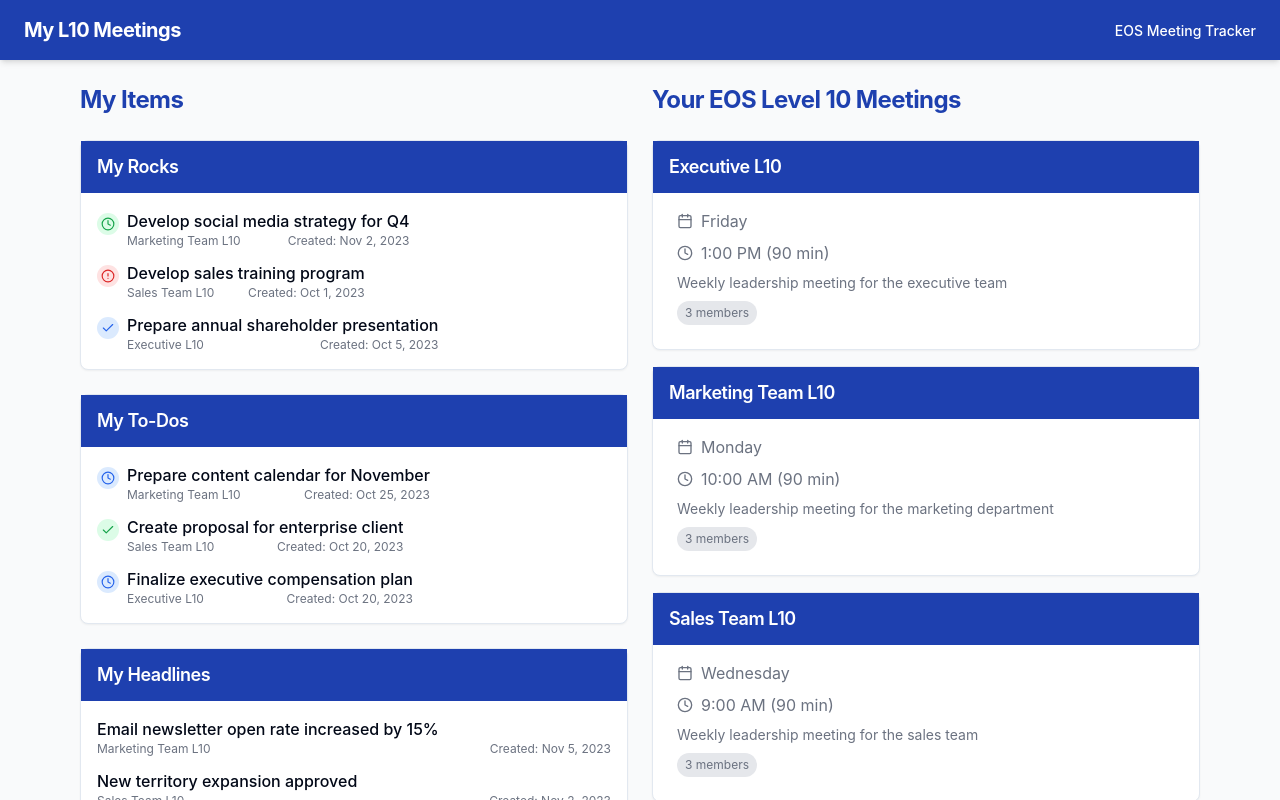
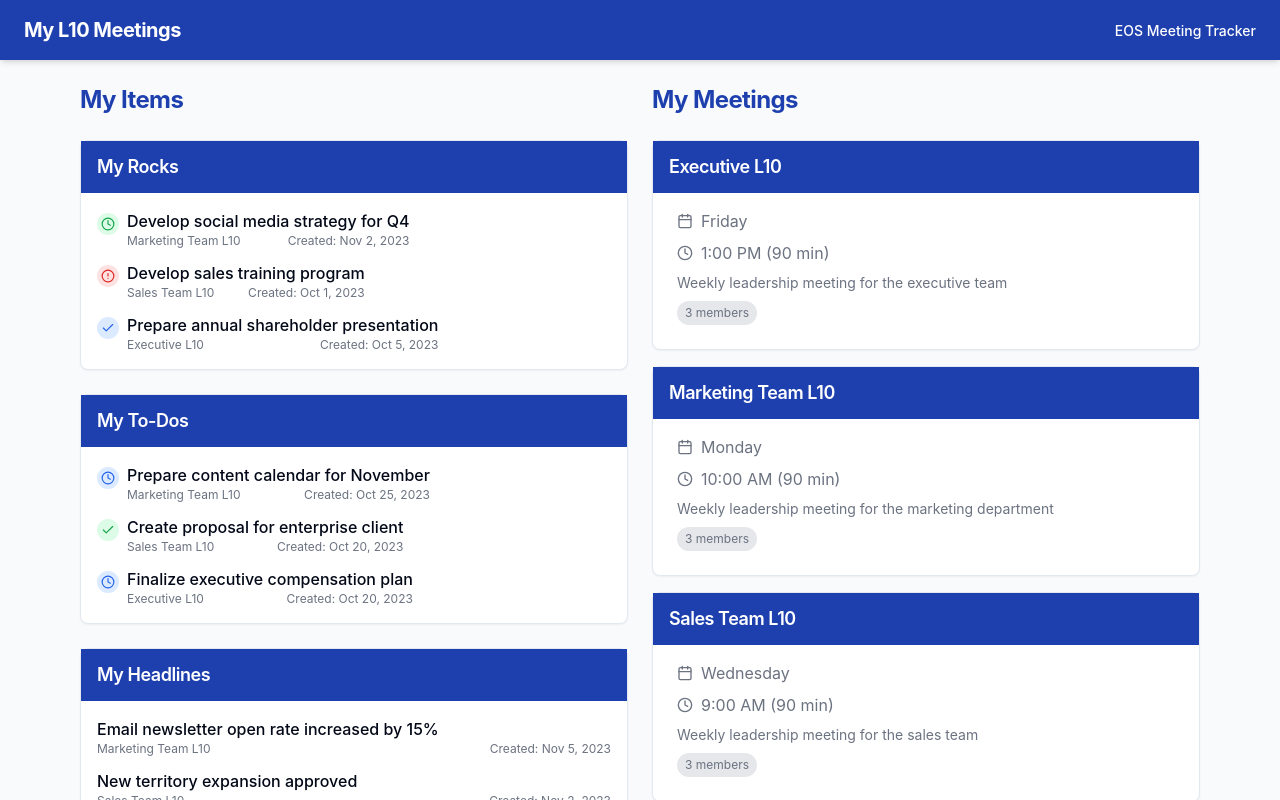
Before and after one commit to mgivney/agenda-x, a React (Vite) app: page /meetings in a window 1280 px wide. Shown: the top 800 px of the page. Built offline with nearby package versions, Linux system fonts and the light colour scheme.

Commit message:
Rename header text
Renamed "Your EOS Level 10 Meetings" header to "My Meetings".

```diff
--- a/src/pages/MeetingList.tsx
+++ b/src/pages/MeetingList.tsx
@@ -1,4 +1,3 @@
-
 import Header from "@/components/Header";
 import MeetingCard from "@/components/MeetingCard";
 import { Meeting, useMeetingContext } from "@/store/meetingContext";
@@ -187,7 +186,7 @@ const MeetingList = () => {
 
           {/* Meetings Section */}
           <div className="lg:w-1/2">
-            <h2 className="text-2xl font-bold text-eos-blue mb-6">Your EOS Level 10 Meetings</h2>
+            <h2 className="text-2xl font-bold text-eos-blue mb-6">My Meetings</h2>
 
             {userMeetings.length === 0 ? (
               <div className="text-center py-10">
```
